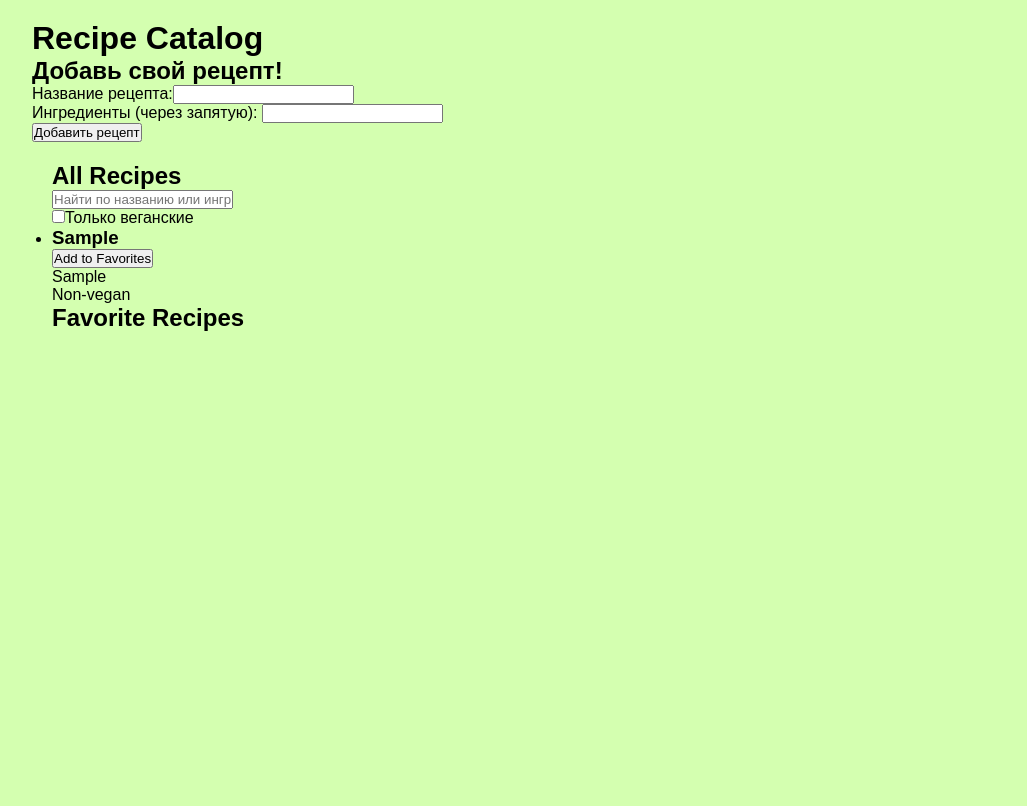
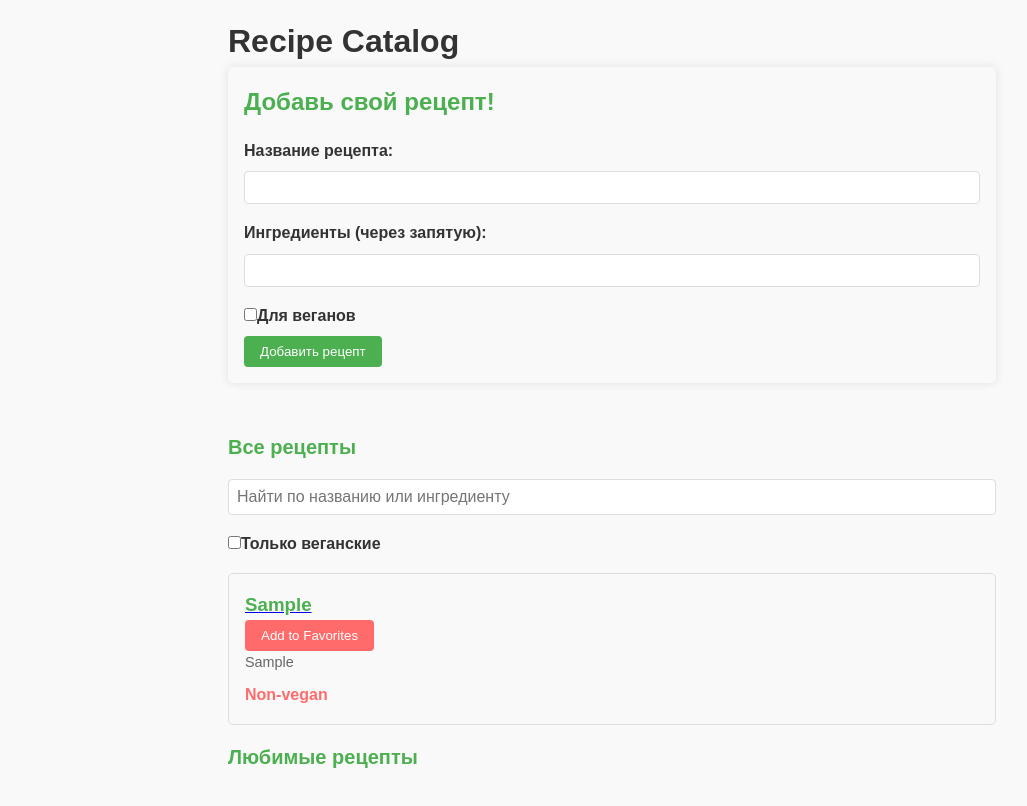
Before and after one commit to AnnaHelvetii/cooking-recipes-book, a Next.js app: page / in a window 1280 px wide. Both pictures are taken after typing "Sample", "Sample" into the empty fields and a click on the button "Добавить рецепт". Shown: the top 806 px of the page, without its empty margins (28-1055 px from the left). Built offline with nearby package versions, Linux system fonts and the light colour scheme.

Commit message:
Commit_7. SCSS

```diff
--- a/app/components/AddRecipeForm.tsx
+++ b/app/components/AddRecipeForm.tsx
@@ -3,26 +3,35 @@
 import { useAppDispatch } from "@/store/store";
 import { useState } from "react";
 import { addRecipe } from "@/store/slices/recipesSlice";
+import styles from './../styles/AddRecipePage.module.scss';
 
 export default function AddRecipeForm() {
 	const dispatch = useAppDispatch();
 
 	const [name, setName] = useState('');
 	const [ingredients, setIngredients] = useState('');
+	const [isVegan, setIsVegan] = useState(false);
 
 	const handleSubmit = (e: React.FormEvent) => {
 		e.preventDefault();
 
 		const ingredientsArray = ingredients.split(',').map(ing => ing.trim());
 
-		dispatch(addRecipe({name, ingredients: ingredientsArray, isFavorite: false}));
+		dispatch(addRecipe({
+			name,
+			ingredients: ingredientsArray,
+			isFavorite: false,
+			isVegan,
+			steps: []
+		}));
 
 		setName('');
 		setIngredients('');
-	}
+		setIsVegan(false);
+	};
 
 	return (
-		<form onSubmit={handleSubmit}>
+		<form onSubmit={handleSubmit} className={styles['form-container']}>
 			<h2>Добавь свой рецепт!</h2>
 			<div>
 				<label htmlFor="name">Название рецепта:</label>
@@ -44,7 +53,17 @@ export default function AddRecipeForm() {
 					required
 				/>
 			</div>
+			<div>
+				<label>
+					<input
+						type="checkbox"
+						checked={isVegan}
+						onChange={(e) => setIsVegan(e.target.checked)}
+					/>
+					Для веганов
+				</label>
+			</div>
 			<button type="submit">Добавить рецепт</button>
 		</form>
-	)
+	);
 }
--- a/app/components/ClientRecipes.tsx
+++ b/app/components/ClientRecipes.tsx
@@ -4,6 +4,7 @@ import { useEffect, useState } from "react";
 import { useAppDispatch, useAppSelector } from "@/store/store";
 import { loadRecipesFromStorage, toggleFavorite } from "@/store/slices/recipesSlice";
 import Link from "next/link";
+import styles from './../styles/ClientRecipes.module.scss';
 
 export default function ClientRecipes() {
 	const dispatch = useAppDispatch();
@@ -42,26 +43,27 @@ export default function ClientRecipes() {
 	};
 
 	return (
-		<div className="container">
-			<div>
-				<h2>All Recipes</h2>
+		<div className={styles['recipes-container']}>
+			<h2>Все рецепты</h2>
+			<div className={styles['search-bar']}>
 				<input
 					type="text"
 					placeholder="Найти по названию или ингредиенту"
 					value={searchTerm}
 					onChange={(e) => setSearchTerm(e.target.value)}
 				/>
-				<div>
+			</div>
+			<div className={styles['filter']}>
 				<label>
 					<input
 						type="checkbox"
 						checked={isVeganOnly}
 						onChange={(e) => setIsVeganOnly(e.target.checked)}
 					/>
+					Только веганские
 				</label>
-					Только веганские
 			</div>
-				<ul>
+			<ul className={styles['recipe-list']}>
 				{filtredRecipes.length > 0 ? (
 					filtredRecipes.map((rec) => (
 						<li key={rec.id}>
@@ -71,18 +73,17 @@ export default function ClientRecipes() {
 							<button onClick={() => handleFavoriteToggle(rec.id)}>
 								{rec.isFavorite ? 'Remove from Favorites' : 'Add to Favorites'}
 							</button>
-								<p>{rec.ingredients.join(', ')}</p>
-								<p>{rec.isVegan ? 'Vegan' : 'Non-vegan'}</p>
+							<p className={styles['ingredients']}>{rec.ingredients.join(', ')}</p>
+							<p className={styles['isVegan']}>{rec.isVegan ? 'Vegan' : 'Non-vegan'}</p>
 						</li>
 					))
 				) : (
-						<li>Рецепты не найдены</li>
+					<p>Рецепты не найдены</p>
 				)}
 			</ul>
-			</div>
 
 			<div>
-				<h2>Favorite Recipes</h2>
+				<h2>Любимые рецепты</h2>
 				<ul>
 					{favoriteRecipes.map(rec => (
 						<li key={rec.id}>
--- a/app/globals.scss
+++ /dev/null
@@ -1,48 +0,0 @@
-// :root {
-// 	--background: #ffffff;
-// 	--foreground: #171717;
-// }
-
-// @media (prefers-color-scheme: dark) {
-// 	:root {
-// 		--background: #0a0a0a;
-// 		--foreground: #ededed;
-// 	}
-// }
-
-html,
-body {
-	max-width: 100vw;
-	overflow-x: hidden;
-}
-
-body {
-	color: black;
-	background-color: #d4ffb0;
-	font-family: Arial, sans-serif;
-	-webkit-font-smoothing: antialiased;
-	-moz-osx-font-smoothing: grayscale;
-}
-
-* {
-	box-sizing: border-box;
-	padding: 0;
-	margin: 0;
-}
-
-a {
-	color: inherit;
-	text-decoration: none;
-}
-
-@media (prefers-color-scheme: dark) {
-	html {
-		color-scheme: dark;
-	}
-}
-
-.container {
-	max-width: 1200px;
-	margin: 0 auto;
-	padding: 20px;
-}
--- a/app/layout.tsx
+++ b/app/layout.tsx
@@ -1,7 +1,7 @@
 import type { Metadata } from 'next'
 import { store } from '@/store/store'
 import { Providers } from './Providers'
-import './globals.scss'
+import './styles/globals.scss'
 
 export const metadata: Metadata = {
 	title: 'My recipes catalog',
--- /dev/null
+++ b/app/styles/AddRecipePage.module.scss
@@ -0,0 +1,34 @@
+@import 'variables';
+@import 'mixins';
+
+.form-container {
+	background-color: $background-color;
+	padding: 1rem;
+	border-radius: 5px;
+	margin-bottom: 2rem;
+	box-shadow: 0 0 10px rgba(0, 0, 0, 0.1);
+
+	h2 {
+		font-size: $font-size-title;
+		color: $primary-color;
+		margin-bottom: 1rem;
+	}
+
+	label {
+		display: block;
+		font-weight: bold;
+		margin-bottom: 0.5rem;
+	}
+
+	input[type='text'] {
+		width: 100%;
+		padding: 0.5rem;
+		border-radius: 4px;
+		border: 1px solid #ddd;
+		margin-bottom: 1rem;
+	}
+
+	button {
+		@include button-style($primary-color);
+	}
+}
--- /dev/null
+++ b/app/styles/ClientRecipes.module.scss
@@ -0,0 +1,68 @@
+@import 'variables';
+@import 'mixins';
+
+.recipes-container {
+	padding: 1rem 0;
+
+	h2 {
+		font-size: $font-size-subtitle;
+		color: $primary-color;
+		margin-bottom: 1rem;
+	}
+
+	.search-bar {
+		margin-bottom: 1rem;
+
+		input[type='text'] {
+			width: 100%;
+			padding: 0.5rem;
+			border-radius: 4px;
+			border: 1px solid #ddd;
+			font-size: $font-size-base;
+		}
+	}
+
+	.filter {
+		display: flex;
+		align-items: center;
+		gap: 0.5rem;
+		margin-bottom: 1rem;
+
+		label {
+			font-weight: bold;
+			color: $font-color
+		}
+	}
+
+	.recipe-list {
+		list-style: none;
+		padding: 0;
+
+		li {
+			border: 1px solid #ddd;
+			padding: 1rem;
+			border-radius: 5px;
+			margin-bottom: 1rem;
+
+			h3 {
+				color: $primary-color;
+				margin: 0;
+			}
+
+			.ingredients {
+				font-size: 0.9rem;
+				color: #666;
+			}
+
+			.isVegan {
+				font-weight: bold;
+				color: $secondary-color;
+				margin-top: 0.5rem;
+			}
+
+			button {
+				@include button-style($secondary-color);
+			}
+		}
+	}
+}
--- /dev/null
+++ b/app/styles/_mixins.scss
@@ -0,0 +1,19 @@
+@mixin flex-center {
+	display: flex;
+	align-items: center;
+	justify-content: center;
+}
+
+@mixin button-style($bg-color, $color: white) {
+	background-color: $bg-color;
+	color: $color;
+	padding: 0.5rem 1rem;
+	border: none;
+	border-radius: 4px;
+	cursor: pointer;
+	transition: background-color 0.3s;
+
+	&:hover {
+		background-color: darken($bg-color, 10%);
+	}
+}
--- /dev/null
+++ b/app/styles/_variables.scss
@@ -0,0 +1,7 @@
+$primary-color: #4CAF50;
+$secondary-color: #ff6b6b;
+$font-color: #333;
+$background-color: #f9f9f9;
+$font-size-base: 16px;
+$font-size-title: 24px;
+$font-size-subtitle: 20px;
--- /dev/null
+++ b/app/styles/globals.scss
@@ -0,0 +1,21 @@
+@import 'variables';
+@import 'mixins';
+
+* {
+	margin: 0;
+	padding: 0;
+	box-sizing: border-box;
+}
+
+body {
+	font-family: Arial, sans-serif;
+	color: #333;
+	background-color: #f9f9f9;
+	line-height: 1.6;
+}
+
+.container {
+	max-width: 800px;
+	margin: 0 auto;
+	padding: 1rem;
+}
--- a/store/slices/recipesSlice.tsx
+++ b/store/slices/recipesSlice.tsx
@@ -1,4 +1,10 @@
 import { createSlice, PayloadAction } from '@reduxjs/toolkit';
+
+interface RecipeStep {
+	stepNumber: number;
+	description: string;
+	image?: string;
+}
 
 interface Recipe {
 	id: number;
@@ -6,6 +12,7 @@ interface Recipe {
 	ingredients: string[];
 	isFavorite: boolean;
 	isVegan: boolean;
+	steps: RecipeStep[];
 }
 
 interface RecipesState {
@@ -61,17 +68,36 @@ const recipesSlice = createSlice({
 			state.favoriteRecipes = action.payload.favoriteRecipes;
 		},
 		updateRecipe: (state, action: PayloadAction<Omit<Recipe, 'isFavorite'>>) => {
-			const { id, name, ingredients, isVegan } = action.payload;
+			const { id, name, ingredients, isVegan, steps } = action.payload;
 			const recipe = state.allRecipes.find(rec => rec.id === id)
 			if (recipe) {
 				recipe.name = name;
 				recipe.ingredients = ingredients;
 				recipe.isVegan = isVegan;
+				recipe.steps = steps;
 				saveToLocalStorage(state);
 			}
-		}
+		},
+		addRecipeStep: (state, action: PayloadAction<{ recipeId: number; step: RecipeStep }>) => {
+			const { recipeId, step } = action.payload;
+			const recipe = state.allRecipes.find(rec => rec.id === recipeId);
+			if (recipe) {
+				recipe.steps.push(step);
+				saveToLocalStorage(state);
+			}
+		},
+		removeRecipeStep: (state, action: PayloadAction<{ recipeId: number; stepNumber: number }>) => {
+			const { recipeId, stepNumber } = action.payload;
+			const recipe = state.allRecipes.find(rec => rec.id === recipeId);
+			if (recipe) {
+				recipe.steps = recipe.steps.filter(step => step.stepNumber !== stepNumber);
+				saveToLocalStorage(state);
+			}
+		},
 	},
 });
 
-export const { setRecipes, addRecipe, toggleFavorite, loadRecipesFromStorage, updateRecipe } = recipesSlice.actions;
+export const {
+	setRecipes, addRecipe, toggleFavorite, loadRecipesFromStorage, updateRecipe, addRecipeStep, removeRecipeStep
+} = recipesSlice.actions;
 export default recipesSlice.reducer;
```
Also changed, not shown: app/recipes/[id]/page.tsx (+126 -11 lines), app/styles/RecipePage.module.scss (added, +64 -0 lines). Lines whose indentation alone changed are shown as unchanged.
